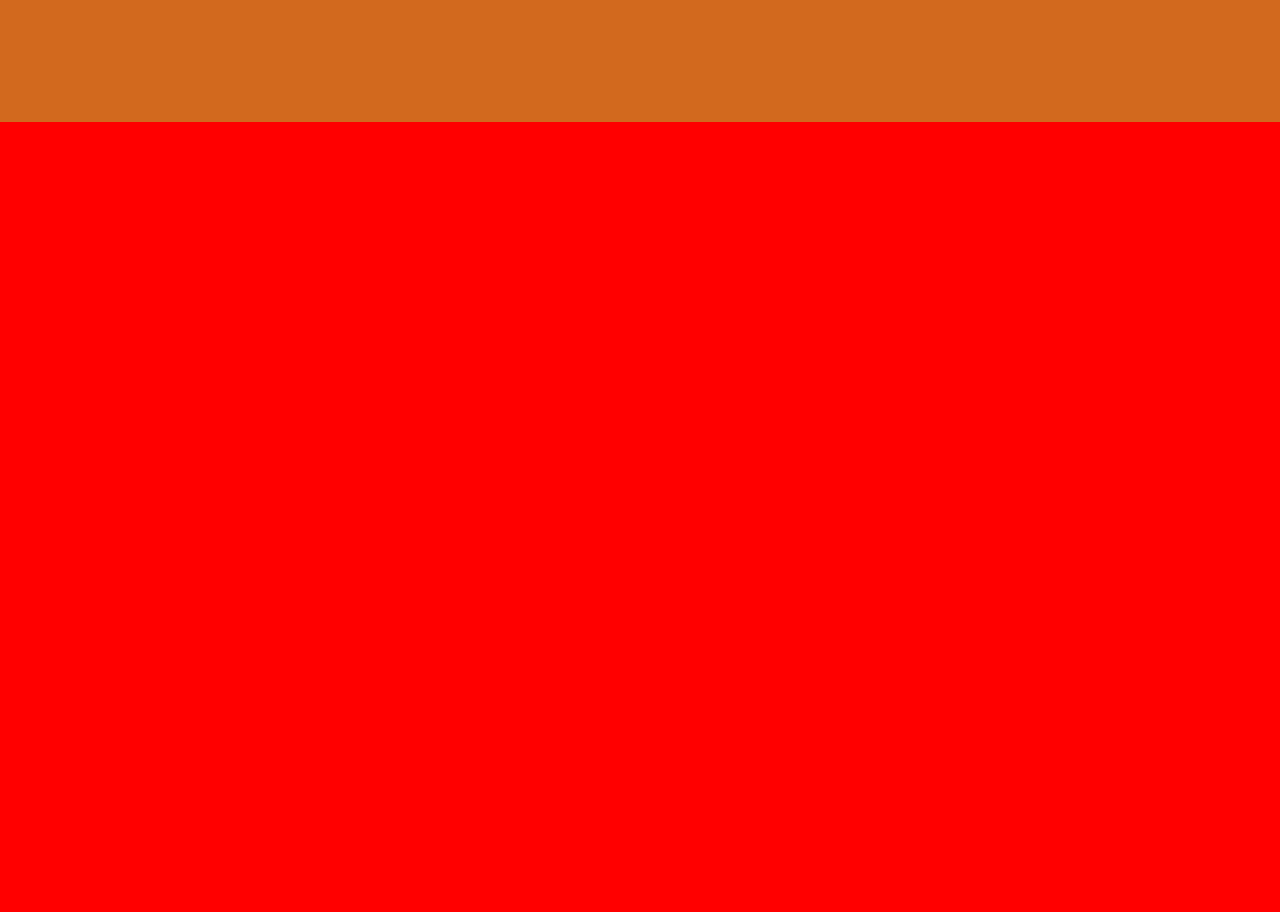
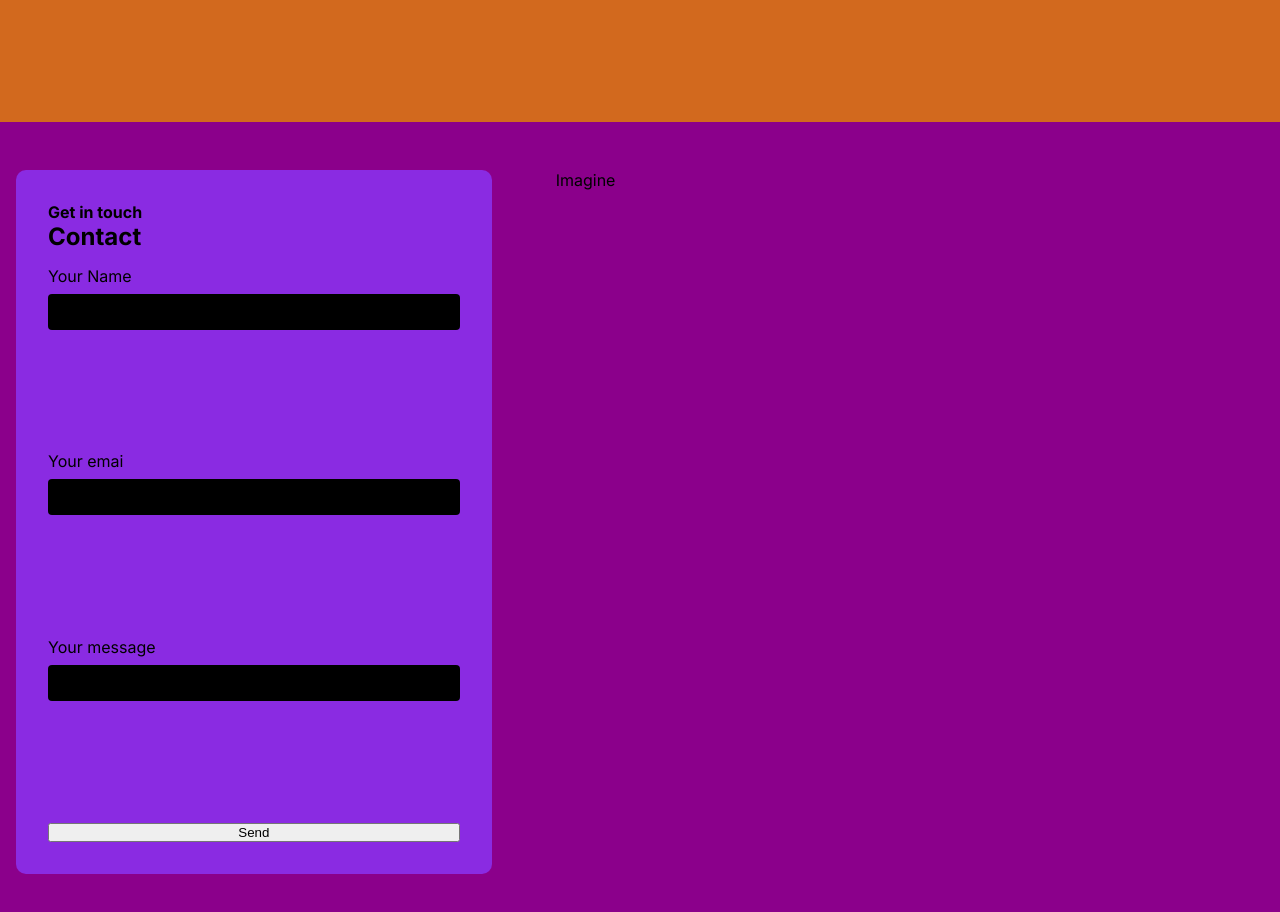
Before and after one commit to GeorgeIonita1/Portfolio, a Next.js app in the folder client/: page / in a window 1280 px wide. Shown: the part 4400-5312 px from the top of the page. Before the commit the page ends 4522 px from the top, so only its background shows below. Built offline with nearby package versions, Linux system fonts and the light colour scheme.

Commit message:
Added contact section

```diff
--- a/client/src/app/page.tsx
+++ b/client/src/app/page.tsx
@@ -1,4 +1,5 @@
 import AboutMe from "@/components/AboutMe/AboutMe";
+import Contact from "@/components/Contact/Contact";
 import Experience from "@/components/Experience/Experience";
 import NavigationBar from "@/components/NavigationBar/NavigationBar";
 import Presentation from "@/components/Presentation/Presentation";
@@ -14,6 +15,7 @@ export default function Home() {
       <Experience />
       <SkillsOverview />
       <RecentWork />
+      <Contact />
     </>
   )
 }
--- /dev/null
+++ b/client/src/components/Contact/Contact.module.scss
@@ -0,0 +1,35 @@
+@import '../../styles/mixins.scss';
+
+.contact {
+    background-color: darkmagenta;
+    display: flex;
+    gap: 4rem;
+
+    input {
+        display: block;
+        width: 100%;
+        margin-top: 0.5rem;
+    }
+
+    &Form {
+        flex-basis: 40%;
+        position: relative;
+        background-color: blueviolet;
+        border-radius: var(--border-radius-card);
+        padding: 2rem;
+
+        form {
+            position: absolute;
+            inset: 2rem;
+            top: 6rem;
+            position: absolute;
+            display: flex;
+            flex-direction: column;
+            justify-content: space-between;
+        }
+    }
+
+    &Image {
+        flex-basis: 60%;
+    }
+}
--- /dev/null
+++ b/client/src/components/Contact/Contact.tsx
@@ -0,0 +1,36 @@
+import styles from './Contact.module.scss';
+
+export default function Contact() {
+    return (
+        <section className={styles.contact}>
+            <div className={styles.contactForm}>
+                <h4>Get in touch</h4>
+                <h2>Contact</h2>
+                <form>
+                    <label>
+                        Your Name
+                        <input type="text" />
+                    </label>
+
+
+                    <label>
+                        Your emai
+                        <input type="text" />
+                    </label>
+
+
+                    <label>
+                        Your message
+                        <input type="textarea" />
+                    </label>
+
+
+                    <button>Send</button>
+                </form>
+            </div>
+            <div className={styles.contactImage}>
+                Imagine
+            </div>
+        </section>
+    )
+}
--- a/client/src/styles/global.scss
+++ b/client/src/styles/global.scss
@@ -18,6 +18,14 @@ img {
     width: 100%;
     height: 100%;
     object-fit: cover;
+}
+
+input {
+    all: unset;
+    background-color: black;
+    border-radius: 4px;
+    color: white;
+    padding: 0.5rem 0;
 }
 
 // layout
```
